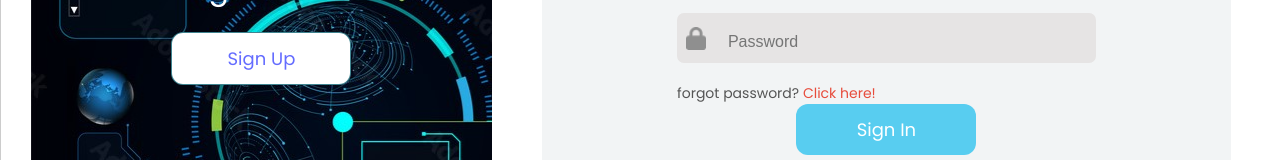
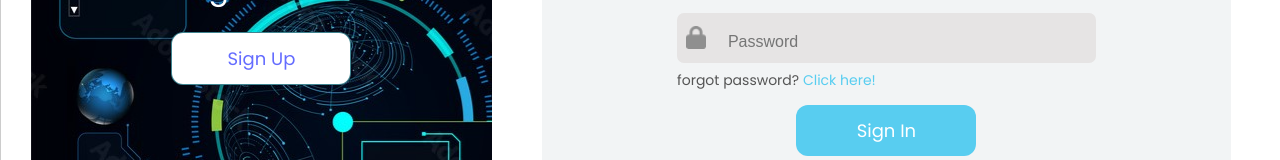
Before and after one commit to IT21054822/grafanaD_FrontEnd, a React (Vite) app: page /signin in a window 1280 px wide. Shown: the part 438-598 px from the top of the page. Built offline with nearby package versions, Linux system fonts and the light colour scheme; a web font is replaced by a local one.

Commit message:
Signin styles

```diff
--- a/src/Components/Pages/Signin.css
+++ b/src/Components/Pages/Signin.css
@@ -1,13 +1,14 @@
 .forgot-password {
     font-size: 14px;
     color: #555;
-    margin-top: -15px;
+    margin-top: -28px;
     margin-right: 220px;
+    margin-bottom: 14px;
 
   }
 
   .forgot-password span {
-    color: #e74c3c;
+    color: #58cdf0;
     cursor: pointer;
 
   }
```
